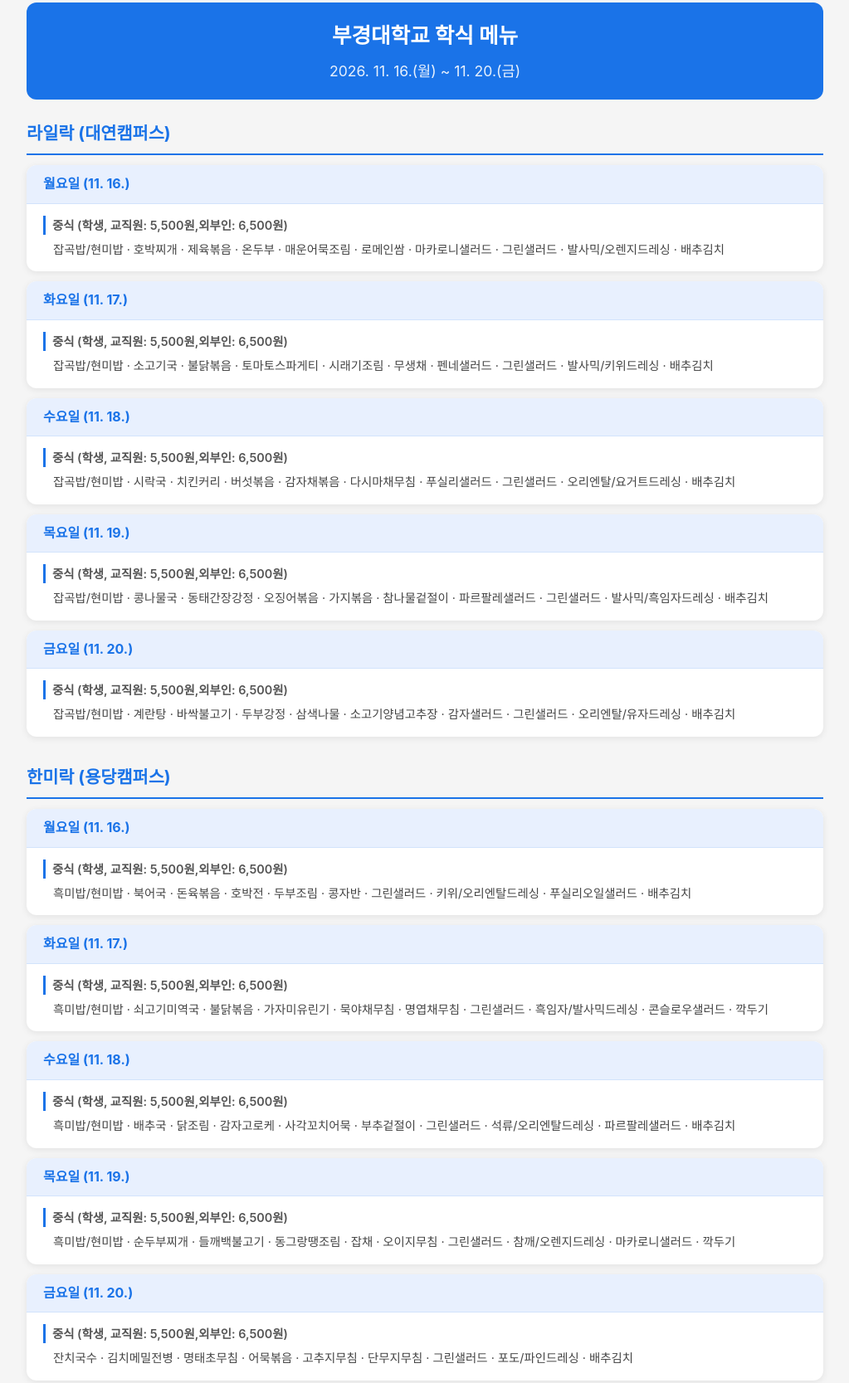
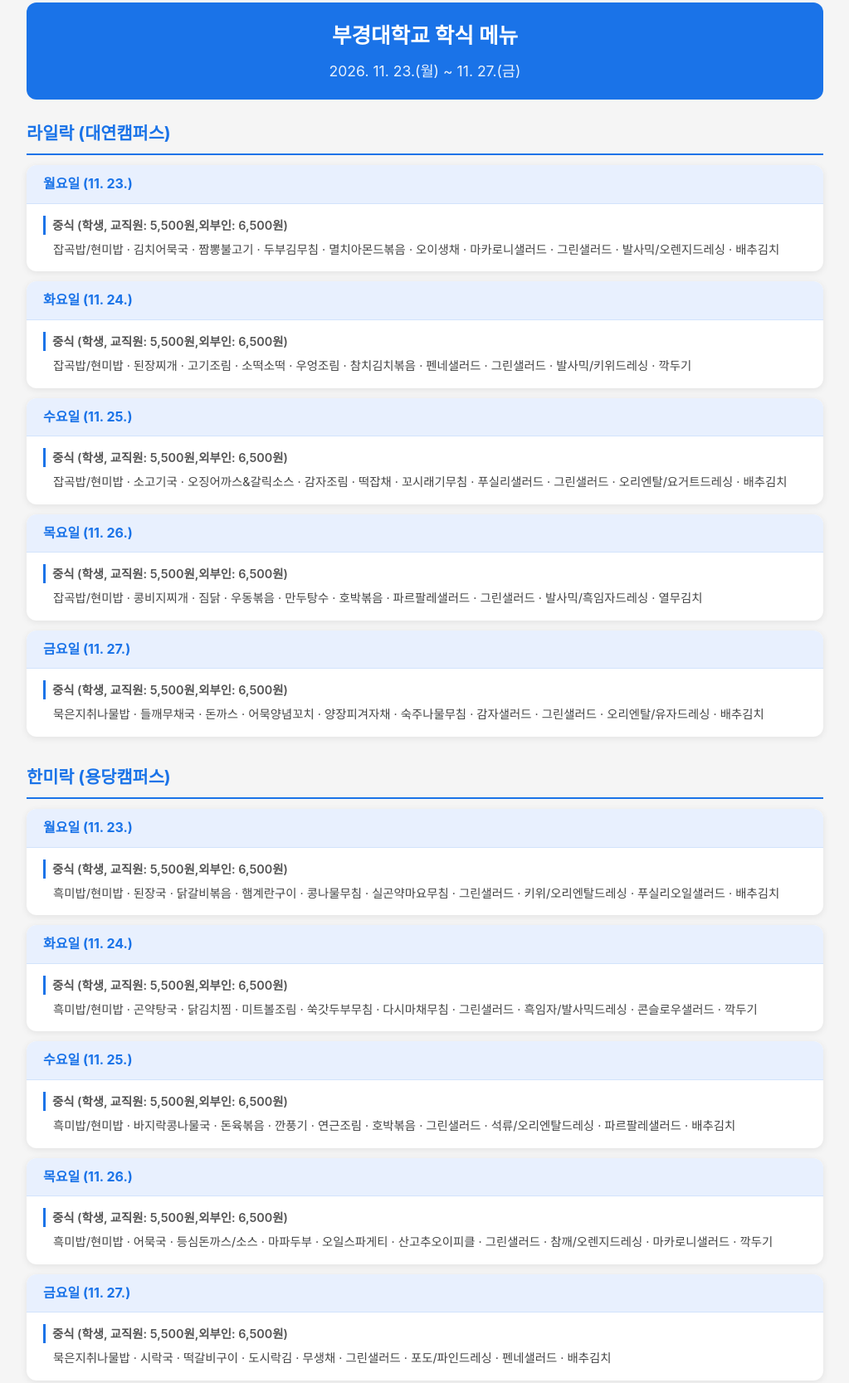
Before and after one commit to 0tae-87/pknu_lunch, a plain HTML site: page docs/index.html in a window 1280 px wide. Shown: the part 29-1696 px from the top of the page at 83% size, without its empty margins (128-1151 px from the left). Drawn offline with Linux system fonts and the light colour scheme.

Commit message:
Update meal menu

```diff
--- a/docs/index.html
+++ b/docs/index.html
@@ -3,7 +3,7 @@
 <head>
     <meta charset="UTF-8">
     <meta name="viewport" content="width=device-width, initial-scale=1.0">
-    <title>부경대 학식 메뉴 - 2026. 11. 16.(월) ~ 11. 20.(금)</title>
+    <title>부경대 학식 메뉴 - 2026. 11. 23.(월) ~ 11. 27.(금)</title>
     <style>
         * { margin: 0; padding: 0; box-sizing: border-box; }
         body {
@@ -87,52 +87,52 @@
     <div class="container">
         <header>
             <h1>부경대학교 학식 메뉴</h1>
-            <div class="date-range">2026. 11. 16.(월) ~ 11. 20.(금)</div>
+            <div class="date-range">2026. 11. 23.(월) ~ 11. 27.(금)</div>
         </header>
     <div class="restaurant-section">
         <h2 class="restaurant-title">라일락 (대연캠퍼스)</h2>
     <section class="day-section">
-        <div class="day-header">월요일 (11. 16.)</div>
+        <div class="day-header">월요일 (11. 23.)</div>
         <div class="day-content">
         <div class="meal-category">
             <div class="category-name">중식 (학생, 교직원: 5,500원,외부인: 6,500원)</div>
-            <div class="menu-text">잡곡밥/현미밥 · 호박찌개 · 제육볶음 · 온두부 · 매운어묵조림 · 로메인쌈 · 마카로니샐러드 · 그린샐러드 · 발사믹/오렌지드레싱 · 배추김치</div>
+            <div class="menu-text">잡곡밥/현미밥 · 김치어묵국 · 짬뽕불고기 · 두부김무침 · 멸치아몬드볶음 · 오이생채 · 마카로니샐러드 · 그린샐러드 · 발사믹/오렌지드레싱 · 배추김치</div>
         </div>
         </div>
     </section>
     <section class="day-section">
-        <div class="day-header">화요일 (11. 17.)</div>
+        <div class="day-header">화요일 (11. 24.)</div>
         <div class="day-content">
         <div class="meal-category">
             <div class="category-name">중식 (학생, 교직원: 5,500원,외부인: 6,500원)</div>
-            <div class="menu-text">잡곡밥/현미밥 · 소고기국 · 불닭볶음 · 토마토스파게티 · 시래기조림 · 무생채 · 펜네샐러드 · 그린샐러드 · 발사믹/키위드레싱 · 배추김치</div>
+            <div class="menu-text">잡곡밥/현미밥 · 된장찌개 · 고기조림 · 소떡소떡 · 우엉조림 · 참치김치볶음 · 펜네샐러드 · 그린샐러드 · 발사믹/키위드레싱 · 깍두기</div>
         </div>
         </div>
     </section>
     <section class="day-section">
-        <div class="day-header">수요일 (11. 18.)</div>
+        <div class="day-header">수요일 (11. 25.)</div>
         <div class="day-content">
         <div class="meal-category">
             <div class="category-name">중식 (학생, 교직원: 5,500원,외부인: 6,500원)</div>
-            <div class="menu-text">잡곡밥/현미밥 · 시락국 · 치킨커리 · 버섯볶음 · 감자채볶음 · 다시마채무침 · 푸실리샐러드 · 그린샐러드 · 오리엔탈/요거트드레싱 · 배추김치</div>
+            <div class="menu-text">잡곡밥/현미밥 · 소고기국 · 오징어까스&갈릭소스 · 감자조림 · 떡잡채 · 꼬시래기무침 · 푸실리샐러드 · 그린샐러드 · 오리엔탈/요거트드레싱 · 배추김치</div>
         </div>
         </div>
     </section>
     <section class="day-section">
-        <div class="day-header">목요일 (11. 19.)</div>
+        <div class="day-header">목요일 (11. 26.)</div>
         <div class="day-content">
         <div class="meal-category">
             <div class="category-name">중식 (학생, 교직원: 5,500원,외부인: 6,500원)</div>
-            <div class="menu-text">잡곡밥/현미밥 · 콩나물국 · 동태간장강정 · 오징어볶음 · 가지볶음 · 참나물겉절이 · 파르팔레샐러드 · 그린샐러드 · 발사믹/흑임자드레싱 · 배추김치</div>
+            <div class="menu-text">잡곡밥/현미밥 · 콩비지찌개 · 짐닭 · 우동볶음 · 만두탕수 · 호박볶음 · 파르팔레샐러드 · 그린샐러드 · 발사믹/흑임자드레싱 · 열무김치</div>
         </div>
         </div>
     </section>
     <section class="day-section">
-        <div class="day-header">금요일 (11. 20.)</div>
+        <div class="day-header">금요일 (11. 27.)</div>
         <div class="day-content">
         <div class="meal-category">
             <div class="category-name">중식 (학생, 교직원: 5,500원,외부인: 6,500원)</div>
-            <div class="menu-text">잡곡밥/현미밥 · 계란탕 · 바싹불고기 · 두부강정 · 삼색나물 · 소고기양념고추장 · 감자샐러드 · 그린샐러드 · 오리엔탈/유자드레싱 · 배추김치</div>
+            <div class="menu-text">묵은지취나물밥 · 들깨무채국 · 돈까스 · 어묵양념꼬치 · 양장피겨자채 · 숙주나물무침 · 감자샐러드 · 그린샐러드 · 오리엔탈/유자드레싱 · 배추김치</div>
         </div>
         </div>
     </section>
@@ -140,47 +140,47 @@
     <div class="restaurant-section">
         <h2 class="restaurant-title">한미락 (용당캠퍼스)</h2>
     <section class="day-section">
-        <div class="day-header">월요일 (11. 16.)</div>
+        <div class="day-header">월요일 (11. 23.)</div>
         <div class="day-content">
         <div class="meal-category">
             <div class="category-name">중식 (학생, 교직원: 5,500원,외부인: 6,500원)</div>
-            <div class="menu-text">흑미밥/현미밥 · 북어국 · 돈육볶음 · 호박전 · 두부조림 · 콩자반 · 그린샐러드 · 키위/오리엔탈드레싱 · 푸실리오일샐러드 · 배추김치</div>
+            <div class="menu-text">흑미밥/현미밥 · 된장국 · 닭갈비볶음 · 햄계란구이 · 콩나물무침 · 실곤약마요무침 · 그린샐러드 · 키위/오리엔탈드레싱 · 푸실리오일샐러드 · 배추김치</div>
         </div>
         </div>
     </section>
     <section class="day-section">
-        <div class="day-header">화요일 (11. 17.)</div>
+        <div class="day-header">화요일 (11. 24.)</div>
         <div class="day-content">
         <div class="meal-category">
             <div class="category-name">중식 (학생, 교직원: 5,500원,외부인: 6,500원)</div>
-            <div class="menu-text">흑미밥/현미밥 · 쇠고기미역국 · 불닭볶음 · 가자미유린기 · 묵야채무침 · 명엽채무침 · 그린샐러드 · 흑임자/발사믹드레싱 · 콘슬로우샐러드 · 깍두기</div>
+            <div class="menu-text">흑미밥/현미밥 · 곤약탕국 · 닭김치찜 · 미트볼조림 · 쑥갓두부무침 · 다시마채무침 · 그린샐러드 · 흑임자/발사믹드레싱 · 콘슬로우샐러드 · 깍두기</div>
         </div>
         </div>
     </section>
     <section class="day-section">
-        <div class="day-header">수요일 (11. 18.)</div>
+        <div class="day-header">수요일 (11. 25.)</div>
         <div class="day-content">
         <div class="meal-category">
             <div class="category-name">중식 (학생, 교직원: 5,500원,외부인: 6,500원)</div>
-            <div class="menu-text">흑미밥/현미밥 · 배추국 · 닭조림 · 감자고로케 · 사각꼬치어묵 · 부추겉절이 · 그린샐러드 · 석류/오리엔탈드레싱 · 파르팔레샐러드 · 배추김치</div>
+            <div class="menu-text">흑미밥/현미밥 · 바지락콩나물국 · 돈육볶음 · 깐풍기 · 연근조림 · 호박볶음 · 그린샐러드 · 석류/오리엔탈드레싱 · 파르팔레샐러드 · 배추김치</div>
         </div>
         </div>
     </section>
     <section class="day-section">
-        <div class="day-header">목요일 (11. 19.)</div>
+        <div class="day-header">목요일 (11. 26.)</div>
         <div class="day-content">
         <div class="meal-category">
             <div class="category-name">중식 (학생, 교직원: 5,500원,외부인: 6,500원)</div>
-            <div class="menu-text">흑미밥/현미밥 · 순두부찌개 · 들깨백불고기 · 동그랑땡조림 · 잡채 · 오이지무침 · 그린샐러드 · 참깨/오렌지드레싱 · 마카로니샐러드 · 깍두기</div>
+            <div class="menu-text">흑미밥/현미밥 · 어묵국 · 등심돈까스/소스 · 마파두부 · 오일스파게티 · 산고추오이피클 · 그린샐러드 · 참깨/오렌지드레싱 · 마카로니샐러드 · 깍두기</div>
         </div>
         </div>
     </section>
     <section class="day-section">
-        <div class="day-header">금요일 (11. 20.)</div>
+        <div class="day-header">금요일 (11. 27.)</div>
         <div class="day-content">
         <div class="meal-category">
             <div class="category-name">중식 (학생, 교직원: 5,500원,외부인: 6,500원)</div>
-            <div class="menu-text">잔치국수 · 김치메밀전병 · 명태초무침 · 어묵볶음 · 고추지무침 · 단무지무침 · 그린샐러드 · 포도/파인드레싱 · 배추김치</div>
+            <div class="menu-text">묵은지취나물밥 · 시락국 · 떡갈비구이 · 도시락김 · 무생채 · 그린샐러드 · 포도/파인드레싱 · 펜네샐러드 · 배추김치</div>
         </div>
         </div>
     </section>
```
